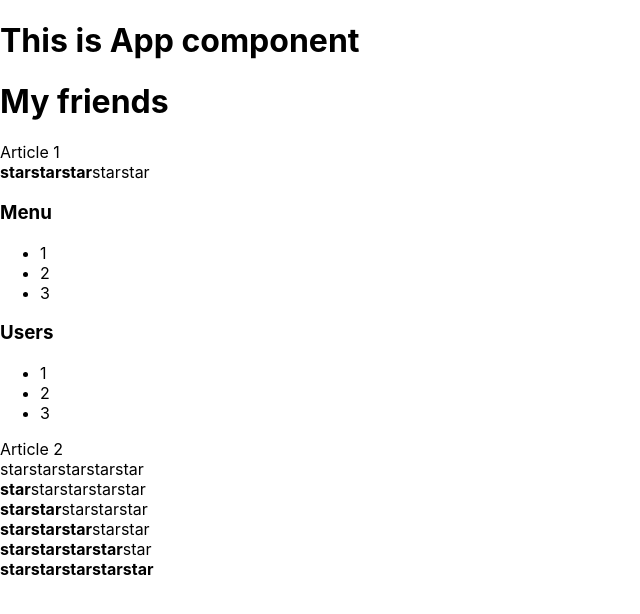
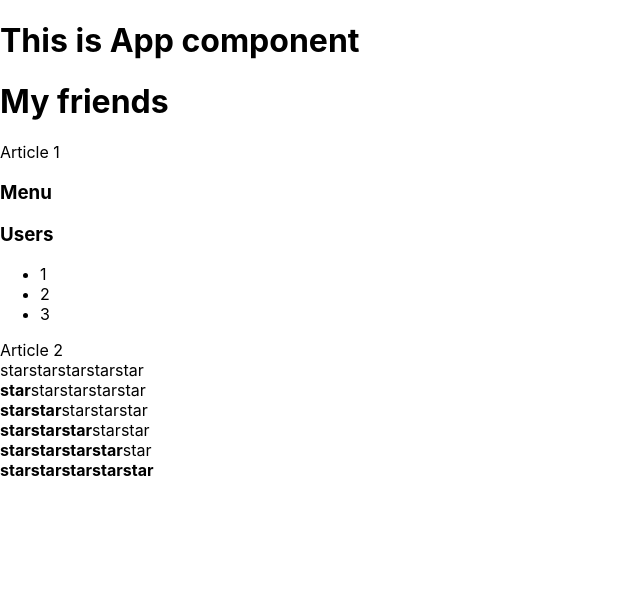
Before and after one commit to lunia56/Kabsda, a React (Create React App) app: page / in a window 1280 px wide. Shown: the top 614 px of the page, without its empty margins (0-640 px from the left). Built offline with nearby package versions, Linux system fonts and the light colour scheme.

Commit message:
Second commit

```diff
--- a/src/Accordion.tsx
+++ b/src/Accordion.tsx
@@ -1,22 +1,32 @@
 import React from 'react';
 
-type AccordionPropsType ={
+type AccordionPropsType = {
     titleValue: string
+    collapsed: true | false
 }
+
 function Accordion(props: AccordionPropsType) {
-
+    if (props.collapsed) {
         return (
             <div>
-        <AccordionTitle title={props.titleValue} />
-        <AccordionBody />
+                <AccordionTitle title={props.titleValue}/>
+                <AccordionBody/>
+            </div>
+        )
+    } else {
+        return (
+            <div>
+                <AccordionTitle title={props.titleValue}/>
             </div>
         );
     }
+}
 
-type AccordionTitlePropsType ={
-    title:string
+type AccordionTitlePropsType = {
+    title: string
 }
-function AccordionTitle(props:AccordionTitlePropsType) {
+
+function AccordionTitle(props: AccordionTitlePropsType) {
     console.log("AccordionTitleRender")
     return (
         <h3>{props.title}</h3>
--- a/src/App.tsx
+++ b/src/App.tsx
@@ -9,9 +9,9 @@
         <PageTitle title={"This is App component"}/>
         <PageTitle title={"My friends"}/>
         Article 1
-        <Rating value={3}/>
-        <Accordion titleValue={"Menu"}/>
-        <Accordion titleValue={"Users"}/>
+        {/*<Rating value={3}/>*/}
+        <Accordion titleValue={"Menu"} collapsed={false}/>
+        <Accordion titleValue={"Users"} collapsed={true}/>
         Article 2
 
         <Rating value={0}/>
```
Lines whose indentation alone changed are shown as unchanged.
